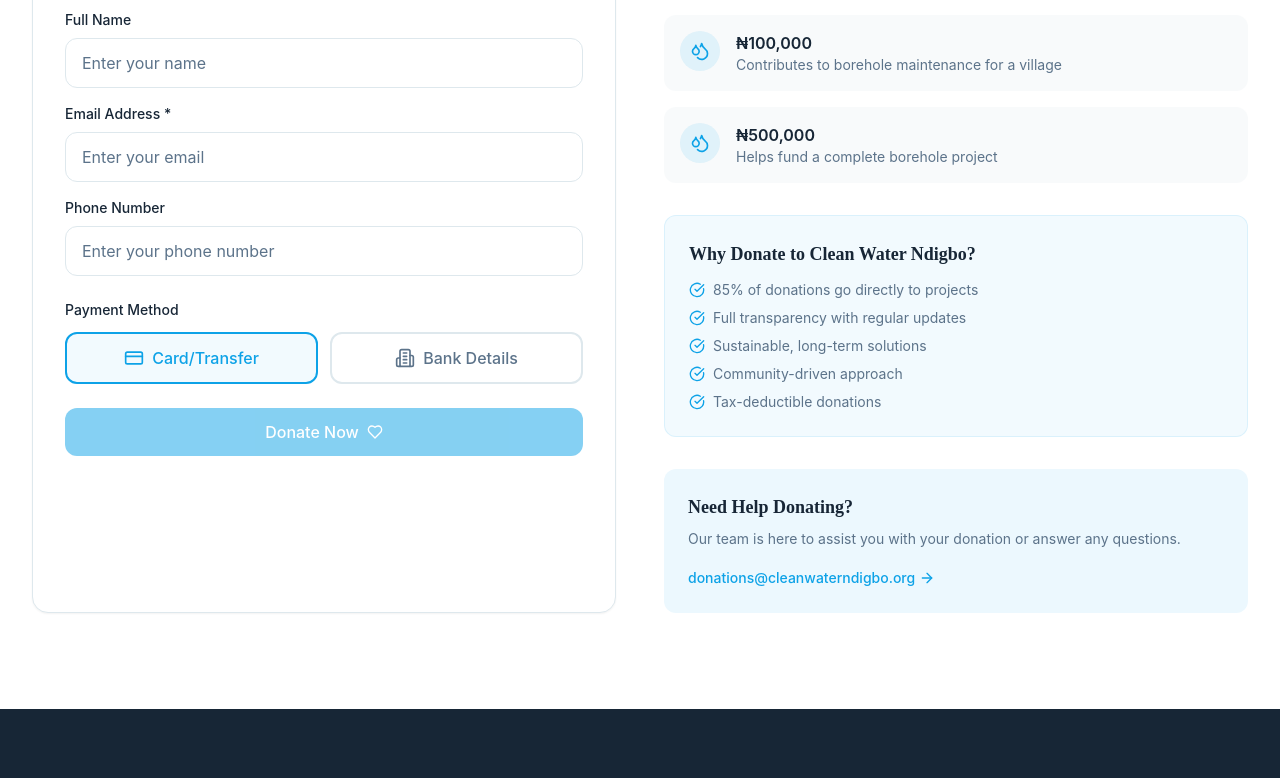
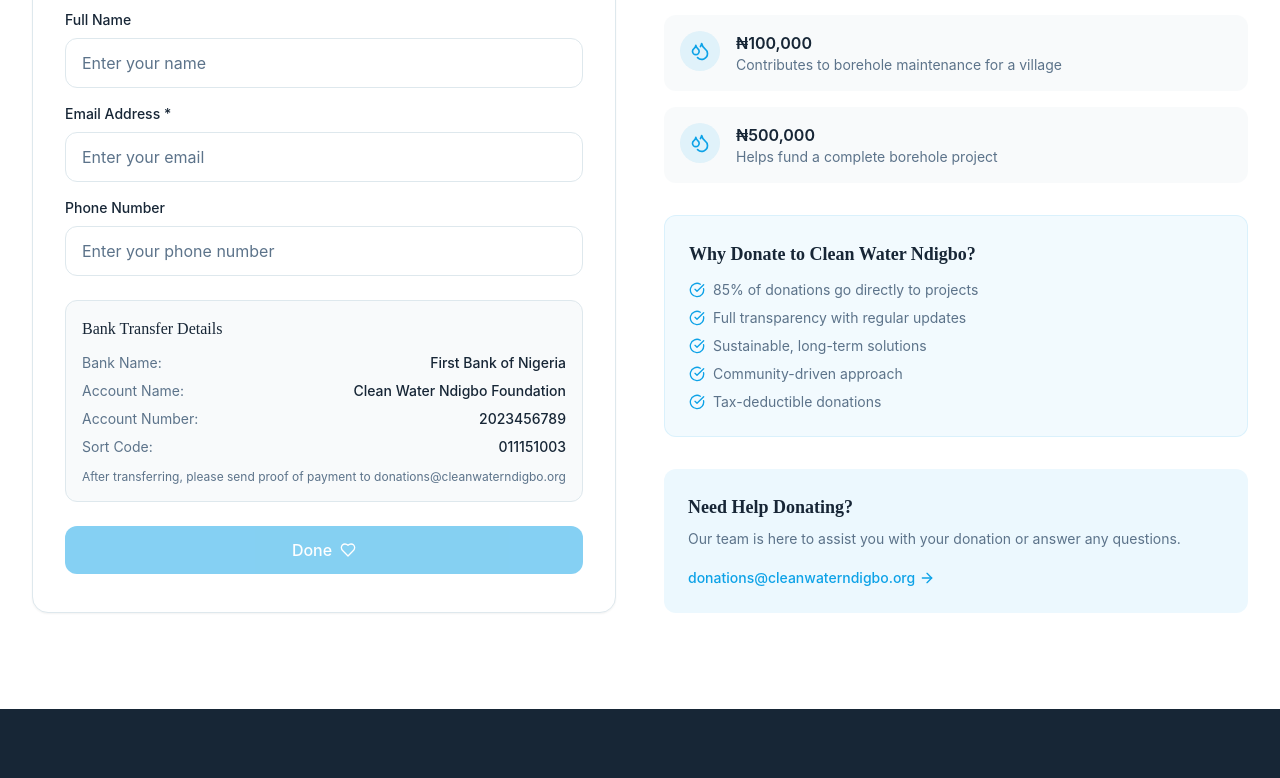
Before and after one commit to dubixhub/cleanwaterndigbo, a React (Vite) app: page /donate in a window 1280 px wide. Shown: the part 885-1663 px from the top of the page. Built offline with nearby package versions, Linux system fonts and the light colour scheme; no server answers; the HTML template or start-up script is replaced by a standard one.

Commit message:
removed the card trans/fer

```diff
--- a/src/pages/Donate.tsx
+++ b/src/pages/Donate.tsx
@@ -1,5 +1,5 @@
 import { useState } from 'react';
-import { Heart, CreditCard, Building2, CheckCircle, ArrowRight, Droplets } from 'lucide-react';
+import { Heart, CheckCircle, ArrowRight, Droplets, X } from 'lucide-react';
 import Layout from '@/components/layout/Layout';
 import { toast } from 'sonner';
 
@@ -11,10 +11,17 @@
     email: '',
     phone: '',
   });
-  const [paymentMethod, setPaymentMethod] = useState<'card' | 'transfer'>('card');
   const [isProcessing, setIsProcessing] = useState(false);
+  const [showThankYou, setShowThankYou] = useState(false);
 
   const presetAmounts = [5000, 10000, 25000, 50000, 100000];
+
+  const bankDetails = {
+    bankName: 'First Bank of Nigeria',
+    accountName: 'Clean Water Ndigbo Foundation',
+    accountNumber: '2023456789',
+    sortCode: '011151003',
+  };
 
   const handleAmountSelect = (value: number) => {
     setAmount(value);
@@ -35,7 +42,7 @@
     }).format(value);
   };
 
-  const handleSubmit = async (e: React.FormEvent) => {
+  const handleDone = async (e: React.FormEvent) => {
     e.preventDefault();
 
     if (!amount || amount < 100) {
@@ -50,22 +57,44 @@
 
     setIsProcessing(true);
 
-    // Simulate payment processing
+    try {
+      // Send donation data to backend
+      const response = await fetch('/api/donations', {
+        method: 'POST',
+        headers: {
+          'Content-Type': 'application/json',
+        },
+        body: JSON.stringify({
+          amount: amount,
+          name: donorInfo.name,
+          email: donorInfo.email,
+          phone: donorInfo.phone,
+          date: new Date().toISOString(),
+        }),
+      });
+
+      if (response.ok) {
+        // Show thank you popup
+        setShowThankYou(true);
+
+        // Auto-hide popup after 4 seconds
         setTimeout(() => {
-      setIsProcessing(false);
-      toast.success('Thank you for your donation! A confirmation email has been sent.');
+          setShowThankYou(false);
+        }, 4000);
+
         // Reset form
         setAmount('');
         setCustomAmount('');
         setDonorInfo({ name: '', email: '', phone: '' });
-    }, 2000);
-  };
-
-  const bankDetails = {
-    bankName: 'First Bank of Nigeria',
-    accountName: 'Clean Water Ndigbo Foundation',
-    accountNumber: '2023456789',
-    sortCode: '011151003',
+      } else {
+        toast.error('Failed to process donation. Please try again.');
+      }
+    } catch (error) {
+      console.error('Error:', error);
+      toast.error('An error occurred. Please try again.');
+    } finally {
+      setIsProcessing(false);
+    }
   };
 
   return (
@@ -98,7 +127,7 @@
                 Make Your Donation
               </h2>
 
-              <form onSubmit={handleSubmit} className="space-y-6">
+              <form onSubmit={handleDone} className="space-y-6">
                 {/* Amount Selection */}
                 <div>
                   <label className="block text-sm font-medium text-foreground mb-3">
@@ -173,41 +202,7 @@
                   </div>
                 </div>
 
-                {/* Payment Method */}
-                <div>
-                  <label className="block text-sm font-medium text-foreground mb-3">
-                    Payment Method
-                  </label>
-                  <div className="grid grid-cols-2 gap-3">
-                    <button
-                      type="button"
-                      onClick={() => setPaymentMethod('card')}
-                      className={`flex items-center justify-center gap-2 py-3 px-4 rounded-lg border-2 transition-all ${
-                        paymentMethod === 'card'
-                          ? 'border-primary bg-primary/5 text-primary'
-                          : 'border-border text-muted-foreground hover:border-primary/50'
-                      }`}
-                    >
-                      <CreditCard className="w-5 h-5" />
-                      <span className="font-medium">Card/Transfer</span>
-                    </button>
-                    <button
-                      type="button"
-                      onClick={() => setPaymentMethod('transfer')}
-                      className={`flex items-center justify-center gap-2 py-3 px-4 rounded-lg border-2 transition-all ${
-                        paymentMethod === 'transfer'
-                          ? 'border-primary bg-primary/5 text-primary'
-                          : 'border-border text-muted-foreground hover:border-primary/50'
-                      }`}
-                    >
-                      <Building2 className="w-5 h-5" />
-                      <span className="font-medium">Bank Details</span>
-                    </button>
-                  </div>
-                </div>
-
                 {/* Bank Transfer Details */}
-                {paymentMethod === 'transfer' && (
                 <div className="bg-muted/50 p-4 rounded-lg border border-border">
                   <h4 className="font-medium text-foreground mb-3">Bank Transfer Details</h4>
                   <div className="space-y-2 text-sm">
@@ -232,10 +227,8 @@
                     After transferring, please send proof of payment to donations@cleanwaterndigbo.org
                   </p>
                 </div>
-                )}
 
-                {/* Submit Button */}
-                {paymentMethod === 'card' && (
+                {/* Done Button */}
                 <button
                   type="submit"
                   disabled={isProcessing || !amount}
@@ -251,12 +244,11 @@
                     </span>
                   ) : (
                     <>
-                        Donate {amount ? formatCurrency(Number(amount)) : 'Now'}
+                      Done
                       <Heart className="w-4 h-4" />
                     </>
                   )}
                 </button>
-                )}
               </form>
             </div>
 
@@ -332,6 +324,38 @@
           </div>
         </div>
       </section>
+
+      {/* Thank You Popup */}
+      {showThankYou && (
+        <div className="fixed inset-0 flex items-center justify-center p-4 z-50 bg-black/50 animate-fade-in">
+          <div className="bg-card rounded-2xl shadow-2xl p-8 max-w-md w-full relative">
+            <button
+              onClick={() => setShowThankYou(false)}
+              className="absolute top-4 right-4 text-muted-foreground hover:text-foreground transition-colors"
+            >
+              <X className="w-5 h-5" />
+            </button>
+
+            <div className="flex justify-center mb-4">
+              <div className="bg-primary/10 rounded-full p-4">
+                <CheckCircle className="w-12 h-12 text-primary" />
+              </div>
+            </div>
+
+            <h2 className="text-2xl font-serif font-bold text-center text-foreground mb-2">
+              Thank You!
+            </h2>
+
+            <p className="text-center text-muted-foreground mb-4">
+              We appreciate your generous donation of {formatCurrency(Number(amount))}. Your contribution will help bring clean water to communities in need.
+            </p>
+
+            <p className="text-center text-sm text-muted-foreground">
+              A confirmation email has been sent to <strong>{donorInfo.email}</strong>
+            </p>
+          </div>
+        </div>
+      )}
     </Layout>
   );
 };
```
Lines whose indentation alone changed are shown as unchanged.
